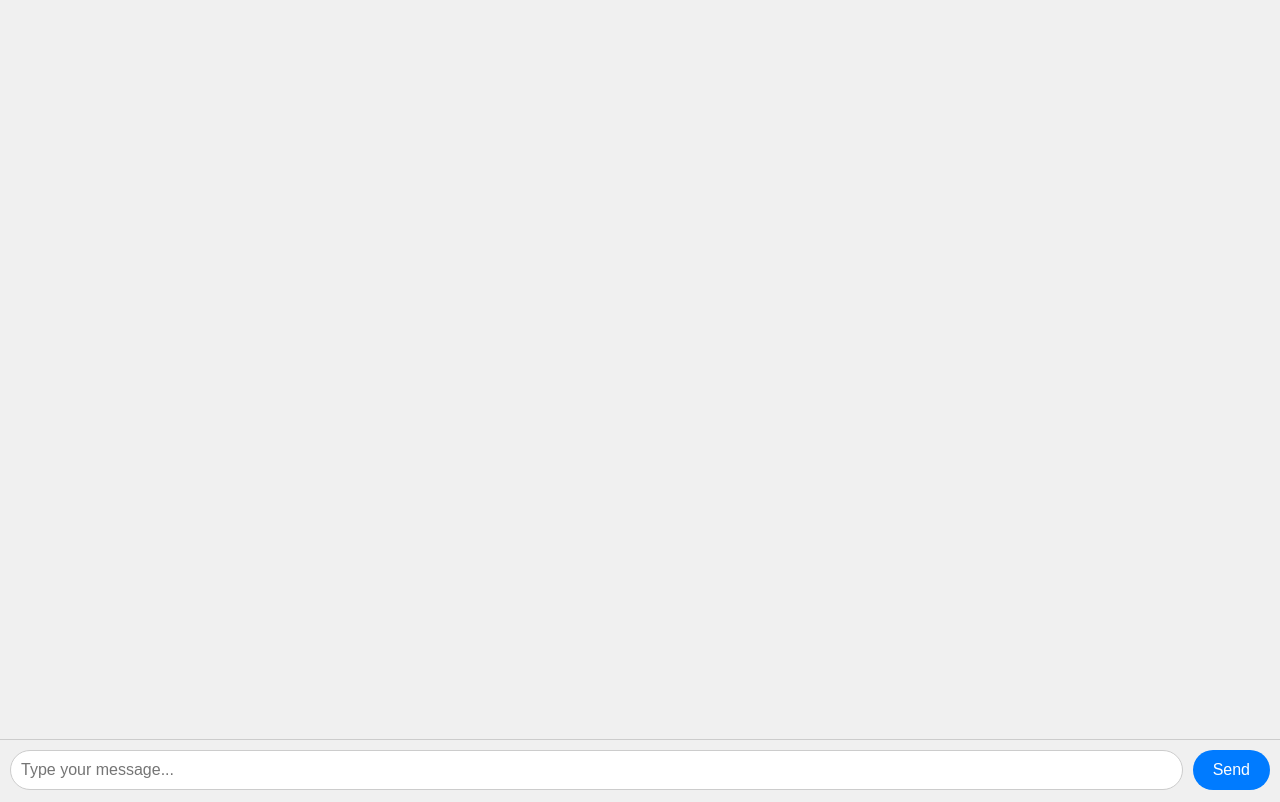
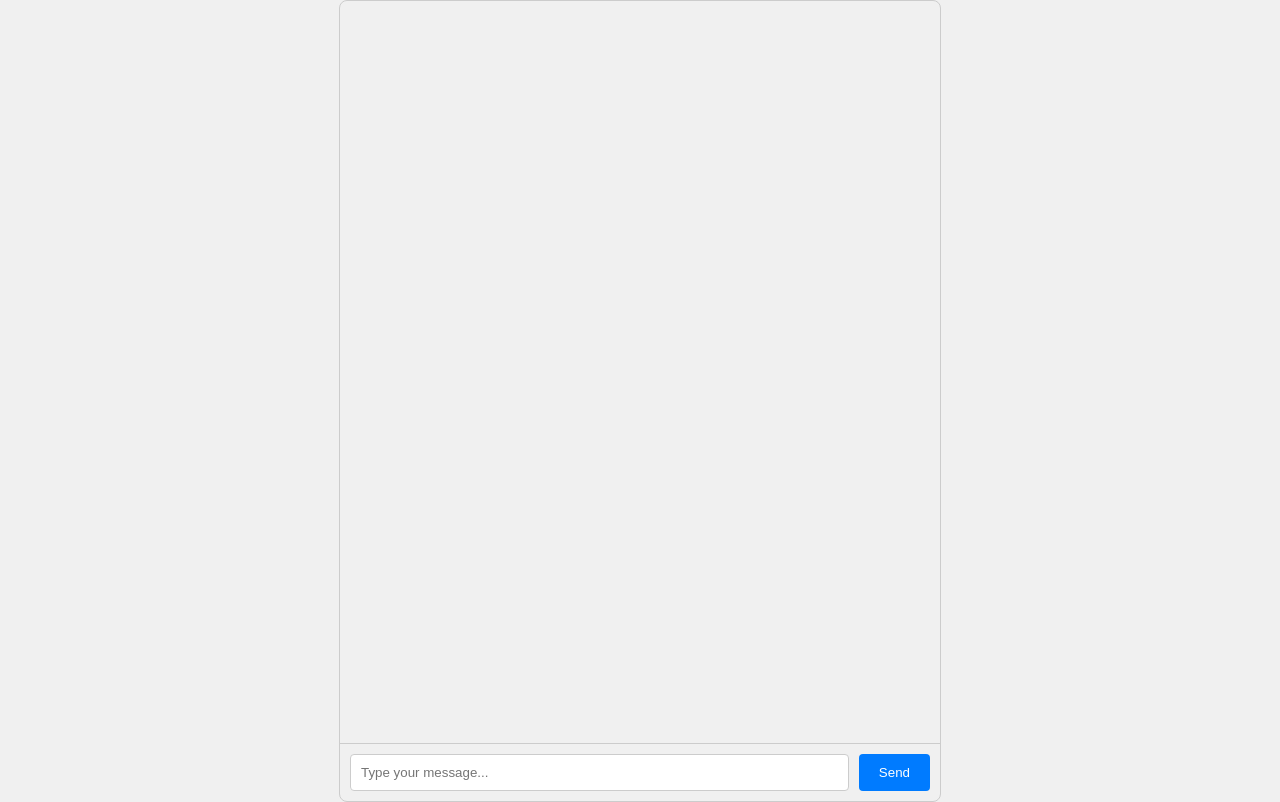
Before and after one commit to SandeepThodkar/Rex-Chat, a React (Create React App) app: page / in a window 1280 px wide. Both pictures are taken after a click on the button "Start Chat". Built offline with nearby package versions, Linux system fonts and the light colour scheme.

Commit message:
Updated ChatComponent styling to match desired UI

```diff
--- a/src/components/ChatComponent.jsx
+++ b/src/components/ChatComponent.jsx
@@ -1,82 +1,59 @@
 import React, { useState } from 'react';
-import '../styles/ChatComponent.css'; // Import your CSS file for styling
+import '../styles/ChatComponent.css'; // Adjust the import path
 
 const ChatComponent = () => {
   const [messages, setMessages] = useState([]);
-  const [inputMessage, setInputMessage] = useState('');
+  const [input, setInput] = useState('');
 
-  const handleSubmit = async (e) => {
-    e.preventDefault();
-
-    if (!inputMessage.trim()) return; // Do not send empty messages
-
-    // Add user's message to chat
-    setMessages([...messages, { text: inputMessage, fromUser: true }]);
-    const userMessage = inputMessage;
-    setInputMessage('');
-
-    // Fetch AI response
+  const fetchChatResponse = async (input) => {
     try {
-      const response = await fetchChatResponse(userMessage);
-      setMessages((prevMessages) => [
-        ...prevMessages,
-        { text: response, fromUser: false },
-      ]);
+      const response = await fetch('https://api.openai.com/v1/chat/completions', {
+        method: 'POST',
+        headers: {
+          'Content-Type': 'application/json',
+          'Authorization': `Bearer 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`, // replace with your actual API key
+        },
+        body: JSON.stringify({
+          model: 'gpt-3.5-turbo',
+          messages: [{ role: 'user', content: input }],
+        }),
+      });
+      const data = await response.json();
+      return data.choices[0].message.content;
     } catch (error) {
       console.error('Error fetching AI response:', error);
-      // Optionally, display an error message to the user
+      return 'Error: Unable to fetch response.';
     }
   };
 
-  const fetchChatResponse = async (userMessage) => {
-    const apiKey = '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'; // Replace with your actual OpenAI API key
-    const endpoint = 'https://api.openai.com/v1/chat/completions';
+  const handleSubmit = async (event) => {
+    event.preventDefault();
+    if (input.trim() === '') return;
 
-    try {
-      const response = await fetch(endpoint, {
-        method: 'POST',
-        headers: {
-          'Content-Type': 'application/json',
-          Authorization: `Bearer ${apiKey}`,
-        },
-        body: JSON.stringify({
-          model: 'gpt-3.5-turbo', // Specify the model name
-          messages: [
-            { role: 'system', content: 'You are a helpful assistant.' },
-            { role: 'user', content: userMessage }
-          ],
-          max_tokens: 150,
-        }),
-      });
+    const userMessage = { role: 'user', content: input };
+    setMessages((prevMessages) => [...prevMessages, userMessage]);
 
-      if (!response.ok) {
-        throw new Error(`Failed to fetch AI response: ${response.status} ${response.statusText}`);
-      }
+    setInput(''); // Clear input field immediately
 
-      const data = await response.json();
-      return data.choices[0].message.content.trim();
-    } catch (error) {
-      throw new Error('Failed to fetch AI response');
-    }
+    const aiResponse = await fetchChatResponse(input);
+    const aiMessage = { role: 'assistant', content: aiResponse };
+    setMessages((prevMessages) => [...prevMessages, aiMessage]);
   };
 
   return (
     <div className="chat-container">
       <div className="messages">
         {messages.map((message, index) => (
-          <div
-            key={index}
-            className={`message ${message.fromUser ? 'outgoing' : 'incoming'}`}
-          >
-            {message.text}
+          <div key={index} className={`message ${message.role === 'user' ? 'user-message' : 'ai-message'}`}>
+            {message.content}
           </div>
         ))}
       </div>
-      <form onSubmit={handleSubmit} className="message-input">
+      <form className="message-form" onSubmit={handleSubmit}>
         <input
           type="text"
-          value={inputMessage}
-          onChange={(e) => setInputMessage(e.target.value)}
+          value={input}
+          onChange={(e) => setInput(e.target.value)}
           placeholder="Type your message..."
         />
         <button type="submit">Send</button>
--- a/src/styles/ChatComponent.css
+++ b/src/styles/ChatComponent.css
@@ -1,55 +1,73 @@
+/* Chat container styling */
 .chat-container {
     display: flex;
     flex-direction: column;
     height: 100vh;
+    max-width: 600px;
+    margin: auto;
+    border: 1px solid #ccc;
+    border-radius: 8px;
+    overflow: hidden;
   }
 
+  /* Message list container */
   .messages {
     flex: 1;
-    padding: 20px;
+    padding: 10px;
+    display: flex;
+    flex-direction: column;
     overflow-y: auto;
   }
 
+  /* Styling for both user and AI messages */
   .message {
-    padding: 10px 20px;
-    margin: 10px 0;
-    border-radius: 20px;
-    max-width: 60%;
+    max-width: 70%;
+    padding: 10px;
+    border-radius: 8px;
+    margin-bottom: 10px;
     word-wrap: break-word;
   }
 
-  .outgoing {
-    background-color: #007bff;
-    color: white;
+  /* User message styling */
+  .user-message {
+    background-color: #007bff; /* Blue background */
+    color: #fff; /* White text color */
     align-self: flex-end;
+    text-align: right;
   }
 
-  .incoming {
-    background-color: #e0e0e0;
+  /* AI message styling */
+  .ai-message {
+    background-color: #007bff; /* Same blue background as user message */
+    color: #fff; /* White text color */
     align-self: flex-start;
+    text-align: left;
   }
 
-  .message-input {
+  /* Message input form */
+  .message-form {
     display: flex;
+    border-top: 1px solid #ccc;
     padding: 10px;
-    border-top: 1px solid #ccc;
   }
 
-  .message-input input {
+  .message-form input {
     flex: 1;
     padding: 10px;
-    font-size: 16px;
     border: 1px solid #ccc;
-    border-radius: 20px;
+    border-radius: 4px;
     margin-right: 10px;
   }
 
-  .message-input button {
+  .message-form button {
     padding: 10px 20px;
-    font-size: 16px;
-    background-color: #007bff;
-    color: white;
     border: none;
-    border-radius: 20px;
+    background-color: #007bff; /* Blue background */
+    color: #fff; /* White text color */
+    border-radius: 4px;
     cursor: pointer;
   }
+
+  .message-form button:hover {
+    background-color: #0056b3; /* Darker blue on hover */
+  }
```
